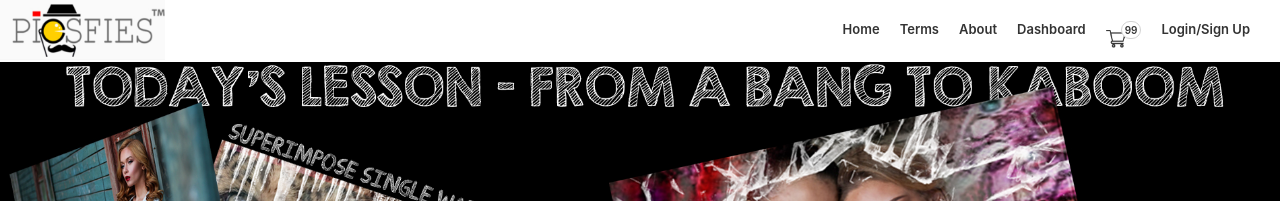
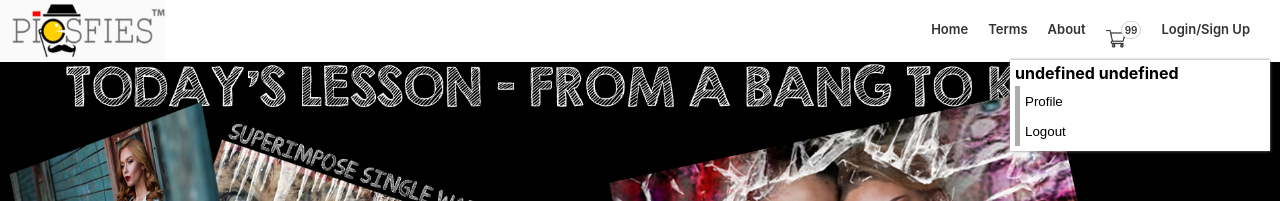
Before and after one commit to alinauroz/gogo-image, a React (Create React App) app in the folder client/: page / in a window 1280 px wide. Shown: the top 201 px of the page. Built offline with nearby package versions, Linux system fonts and the light colour scheme.

Commit message:
style: topbar dropdown buttons

```diff
--- a/client/src/App.css
+++ b/client/src/App.css
@@ -235,3 +235,21 @@ input:focus, button:focus {
   padding: 3px 5px;
   width: 100%;
 }
+
+.dropdown-button {
+  width: calc(100% - 10px);
+  width: 100%;
+  background-color: white;
+  border: 0px;
+  border-left: 5px solid #33333366;
+  width: 100%;
+  padding-left: 5px;
+  text-align: left;
+  width: 100%;
+  height: 30px;
+  cursor: pointer
+}
+
+.dropdown-button:hover {
+  background-color: #33333311;
+}
--- a/client/src/Components/TopBar.jsx
+++ b/client/src/Components/TopBar.jsx
@@ -30,7 +30,11 @@ export default function (props) {
                     })
                     : ""
                 }
-                <Link to = '/dashboard' className = 'topbar-links'>Dashboard</Link>
+                {
+                    isLoggedIn ?
+                    <Link to = '/dashboard' className = 'topbar-links'>Dashboard</Link>
+                    : ""
+                }
                 <Link to = '/cart' className = 'topbar-links'>
                     <View style = {{display: 'inline', overflow: 'hidden'}}>
                     <Text style = {styles.cartItemCount}>99</Text>
@@ -42,10 +46,32 @@ export default function (props) {
                 </Link>
                 {
                     isLoggedIn ?
-                        <a className = 'topbar-links'>{user.firstName + ' ' + user.lastName}</a>
+                    <a style = {{cursor: 'pointer'}} className = 'topbar-links'>{user.firstName + ' ' + user.lastName}</a>
                     : <Link to = '/login' className = 'topbar-links'>Login/Sign Up</Link>
                 }
             </div>
+            <View style = {{display: 'inline-block', position: 'absolute', top: 60, right: 10, padding: 5, boxShadow: '0px 0px 3px grey', width: 250, background: '#fff'}}>
+                <Text><b>{user.firstName + ' ' + user.lastName}</b></Text>
+                <Text>{user.email}</Text>
+                <Link to = '/dashboard'>
+                    <input
+                        type = 'button'
+                        value = 'Profile'
+                        className = 'dropdown-button'
+                        style = {{marginTop: 5}}
+                    />
+                </Link>
+                <input
+                    type = 'button'
+                    value = 'Logout'
+                    className = 'dropdown-button'
+                    onClick = {() => {
+                        localStorage.setItem('user', '');
+                        localStorage.setItem('token', '');
+                        window.location.reload();
+                    }}
+                />
+            </View>
         </div>
     )
 }
```
